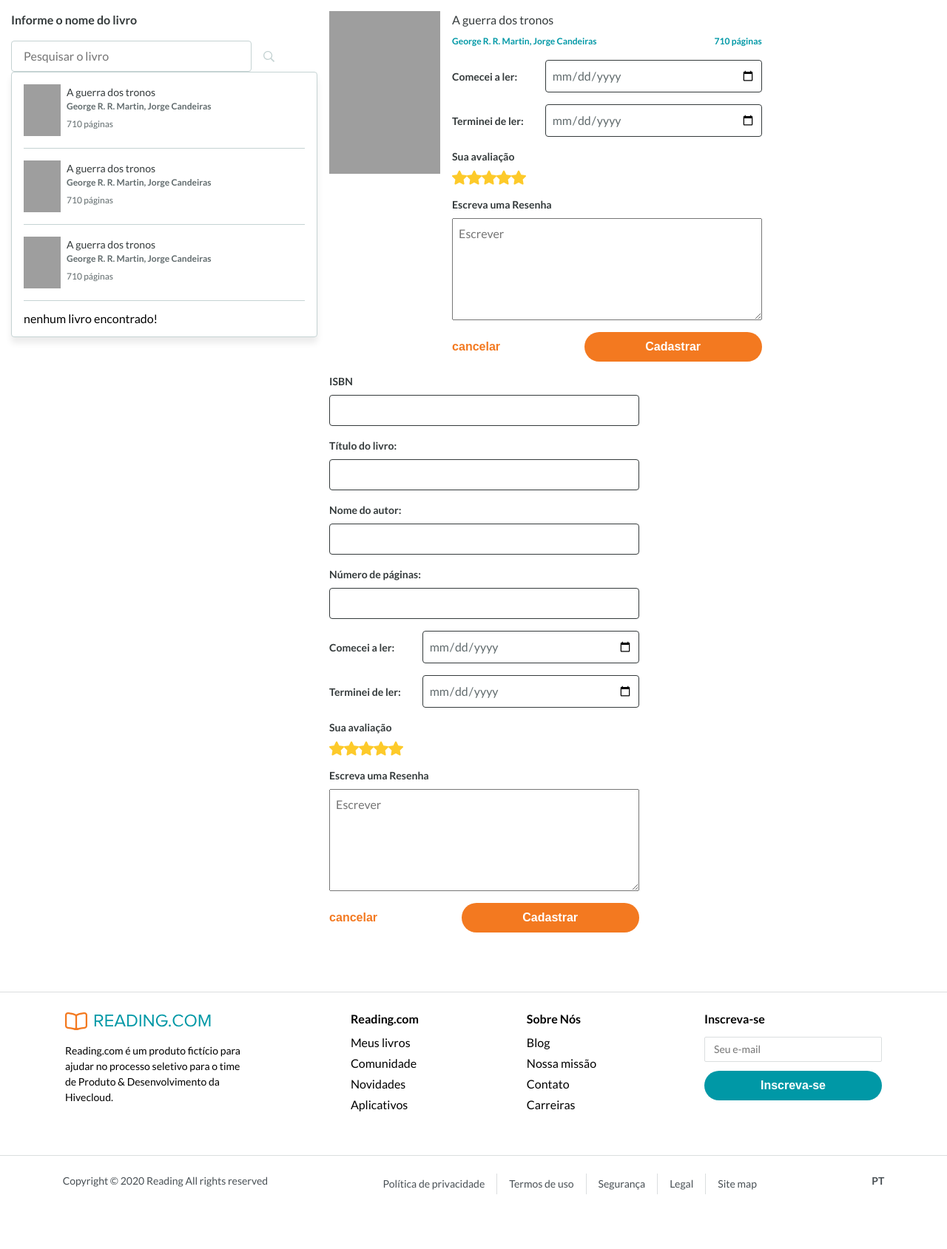
After one commit to marquinhosolis/edifywp, a WordPress theme: template themes/edifyTheme/src/pages/page-new-book.php in a window 1280 px wide. The commit adds this page. Shown: the part 434-2123 px from the top of the page at 74% size. Run offline with PHP 8.4 and a stand-in for WordPress, Linux system fonts and the light colour scheme; the site name, menu and one post (Sample post) are stand-ins, and other content is empty; grey boxes are pictures that could not be loaded.

Commit message:
Criando layout pagina adicionar novo livro

```diff
--- a/themes/edifyTheme/src/footer.php
+++ b/themes/edifyTheme/src/footer.php
@@ -30,7 +30,7 @@
             <div class="footerForm">
                 <strong>Inscreva-se</strong>
                 <input type="text" placeholder="Seu e-mail" />
-                <Button styleName="btn-default2">Inscreva-se</Button>
+                <Button class="btn btn-default2">Inscreva-se</Button>
             </div>
         </div>
     </div>
--- /dev/null
+++ b/themes/edifyTheme/src/pages/page-new-book.php
@@ -0,0 +1,217 @@
+<?php
+/*
+Template Name: New Book Page
+*/
+?>
+<?php get_header(); ?>
+<link rel="stylesheet" href="<?php echo get_stylesheet_directory_uri(); ?>/css/newBook-page.min.css">
+<main id="Novo">
+    <div class="container">
+        <div class="breadcrumbs">
+			<ul>
+				<li>
+					<img src="<?php echo get_template_directory_uri(); ?>/images/house.svg" alt="">
+				</li>
+				<li>
+					<a href="<?php echo site_url(); ?>">Meus livros</a>
+				</li>
+				<li>Adicionar Novo</li>
+			</ul>
+		</div>
+        <h1 class="tituloPagina">Adicionar Livro</h1>
+        <div class="inputBookWrapper">
+            <div>
+                <div class="searchBook">
+                    <label>Informe o nome do livro</label>
+                    <input
+                        type="search"
+                        id="searchBook"
+                        placeholder="Pesquisar o livro"
+                    />
+                    <img src="<?php echo get_template_directory_uri(); ?>/images/search.svg" alt="search icon">
+
+
+                    <div class="dropdownBooks">
+                        <ul>
+                            <li>
+                                <div class="bookCover">
+                                    <div class="content">
+                                        <img
+                                            src='https://covers.openlibrary.org/b/isbn/8562936529-L.jpg'
+                                            alt='A guerra dos tronos'
+                                        />
+                                    </div>
+                                </div>
+                                <div class="bookInfo">
+                                    <h2>A guerra dos tronos</h2>
+                                    <p class="author">
+                                        George R. R. Martin, Jorge Candeiras
+                                    </p>
+                                    <p class="pageCount">
+                                        <span>710</span> páginas
+                                    </p>
+                                </div>
+                            </li>
+                            <li>
+                                <div class="bookCover">
+                                    <div class="content">
+                                        <img
+                                            src='https://covers.openlibrary.org/b/isbn/8562936529-L.jpg'
+                                            alt='A guerra dos tronos'
+                                        />
+                                    </div>
+                                </div>
+                                <div class="bookInfo">
+                                    <h2>A guerra dos tronos</h2>
+                                    <p class="author">
+                                        George R. R. Martin, Jorge Candeiras
+                                    </p>
+                                    <p class="pageCount">
+                                        <span>710</span> páginas
+                                    </p>
+                                </div>
+                            </li>
+                            <li>
+                                <div class="bookCover">
+                                    <div class="content">
+                                        <img
+                                            src='https://covers.openlibrary.org/b/isbn/8562936529-L.jpg'
+                                            alt='A guerra dos tronos'
+                                        />
+                                    </div>
+                                </div>
+                                <div class="bookInfo">
+                                    <h2>A guerra dos tronos</h2>
+                                    <p class="author">
+                                        George R. R. Martin, Jorge Candeiras
+                                    </p>
+                                    <p class="pageCount">
+                                        <span>710</span> páginas
+                                    </p>
+                                </div>
+                            </li>
+                            <li>
+                                nenhum livro encontrado!
+                            </li>
+                        </ul>
+                    </div>
+                </div>
+                <span onClick={props.handleClickManualInput()}>
+                    <button class="btn btn-transparent addManualButton">
+                        <img src="<?php echo get_template_directory_uri();?>/images/plus.svg" alt="plus icon">
+                        Preencher manualmente
+                    </button>
+                </span>
+		    </div>
+            <div>
+                <div class="bookInput apiInput">
+                    <div class="bookCover">
+                        <div class="content">
+                            <img src='https://covers.openlibrary.org/b/isbn/8562936529-L.jpg' alt='A guerra dos tronos' />
+                        </div>
+                    </div>
+                    <div class="bookInfo">
+                        <h2>A guerra dos tronos</h2>
+                        <p class="author">
+                            <span>George R. R. Martin, Jorge Candeiras </span>
+                            <span>710 páginas</span>
+                        </p>
+                        <div class="inputWrapper">
+                            <label htmlFor="">Comecei a ler:</label>
+                            <input type="date" />
+                        </div>
+                        <div class="inputWrapper">
+                            <label htmlFor="">Terminei de ler: </label>
+                            <input type="date" />
+                        </div>
+                        <div class="inputWrapper">
+                            <p>Sua avaliação</p>
+                            <img src="<?php echo get_template_directory_uri();?>/images/star.svg" alt="stars rating">
+                            <img src="<?php echo get_template_directory_uri();?>/images/star.svg" alt="stars rating">
+                            <img src="<?php echo get_template_directory_uri();?>/images/star.svg" alt="stars rating">
+                            <img src="<?php echo get_template_directory_uri();?>/images/star.svg" alt="stars rating">
+                            <img src="<?php echo get_template_directory_uri();?>/images/star.svg" alt="stars rating">
+                        </div>
+                        <div class="inputWrapper">
+                            <p>Escreva uma Resenha</p>
+                            <textarea
+                                name=""
+                                id=""
+                                cols="30"
+                                rows="5"
+                                placeholder="Escrever"
+                            ></textarea>
+                        </div>
+                        <div class="bookInputButtons">
+                            <span onClick={props.cancelInput()}>
+                                <button class="btn btn-transparent">
+                                    cancelar
+                                </button>
+                            </span>
+                            <Button class="btn btn-default">
+                                Cadastrar
+                            </Button>
+                        </div>
+                    </div>
+                </div>
+                <div class="bookInput manualInput">
+                    <div class="bookInfo">
+                        <div class="inputWrapper">
+                            <p>ISBN</p>
+                            <input type="text" />
+                        </div>
+                        <div class="inputWrapper">
+                            <p>Título do livro:</p>
+                            <input type="text" />
+                        </div>
+                        <div class="inputWrapper">
+                            <p>Nome do autor:</p>
+                            <input type="text" />
+                        </div>
+                        <div class="inputWrapper">
+                            <p>Número de páginas:</p>
+                            <input type="tel" />
+                        </div>
+                        <div class="inputWrapper">
+                            <label htmlFor="">Comecei a ler:</label>
+                            <input type="date" />
+                        </div>
+                        <div class="inputWrapper">
+                            <label htmlFor="">Terminei de ler: </label>
+                            <input type="date" />
+                        </div>
+                        <div class="inputWrapper">
+                            <p>Sua avaliação</p>
+                            <img src="<?php echo get_template_directory_uri();?>/images/star.svg" alt="stars rating">
+                            <img src="<?php echo get_template_directory_uri();?>/images/star.svg" alt="stars rating">
+                            <img src="<?php echo get_template_directory_uri();?>/images/star.svg" alt="stars rating">
+                            <img src="<?php echo get_template_directory_uri();?>/images/star.svg" alt="stars rating">
+                            <img src="<?php echo get_template_directory_uri();?>/images/star.svg" alt="stars rating">
+                        </div>
+                        <div class="inputWrapper">
+                            <p>Escreva uma Resenha</p>
+                            <textarea
+                                name=""
+                                id=""
+                                cols="30"
+                                rows="5"
+                                placeholder="Escrever"
+                            ></textarea>
+                        </div>
+                        <div class="bookInputButtons">
+                            <span>
+                                <button class="btn btn-transparent">
+                                    cancelar
+                                </button>
+                            </span>
+                            <button class="btn btn-default">
+                                Cadastrar
+                            </button>
+                        </div>
+                    </div>
+                </div>
+            </div>
+        </div>
+    </div>
+</main>
+<?php get_footer(); ?>
--- /dev/null
+++ b/themes/edifyTheme/src/scss/newBook-page.scss
@@ -0,0 +1,304 @@
+@import './variables';
+
+// BREADCRUMBS
+.breadcrumbs {
+	padding-top: 24px;
+	ul {
+		display: flex;
+		li {
+			font-family: Lato;
+			font-size: 12px;
+			font-style: normal;
+			font-weight: 400;
+			line-height: 18px;
+			letter-spacing: 0em;
+			text-align: left;
+			a {
+				text-decoration: none;
+				color: inherit;
+			}
+			&:after {
+				content: '>';
+				display: inline-block;
+				margin: 0 6px;
+			}
+			&:last-child {
+				color: #616b6d;
+				&:after {
+					display: none;
+				}
+			}
+		}
+	}
+}
+
+.tituloPagina {
+	margin-top: 8px;
+	margin-bottom: 16px;
+	font-family: Lato;
+	font-size: 24px;
+	font-style: normal;
+	font-weight: 400;
+	line-height: 43px;
+	letter-spacing: 0em;
+	text-align: left;
+	color: #616b6d;
+}
+
+.inputBookWrapper {
+	@media (min-width: 768px) {
+		display: flex;
+		gap: 16px;
+	}
+}
+
+.searchBook {
+	position: relative;
+	.dropdownBooks {
+		position: absolute;
+		bottom: 0;
+		transform: translate(0, 100%);
+	}
+}
+
+// SEARCH BOX
+.searchBook {
+	padding-top: 16px;
+	display: flex;
+	justify-content: flex-start;
+	align-items: center;
+	flex-wrap: wrap;
+	label {
+		width: 100%;
+		display: block;
+		margin-bottom: 16px;
+		font-family: Lato;
+		font-size: 16px;
+		font-style: normal;
+		font-weight: 700;
+		line-height: 24px;
+		letter-spacing: 0em;
+		text-align: left;
+		color: #343a3b;
+	}
+	input {
+		width: 100%;
+		max-width: 325px;
+		margin-right: 16px;
+		padding: 8px 16px;
+		border: 1px solid #c5d3d3;
+		border-radius: 4px;
+		font-family: Lato;
+		font-size: 16px;
+		font-style: normal;
+		font-weight: 400;
+		line-height: 24px;
+		letter-spacing: 0em;
+		text-align: left;
+	}
+}
+.addManualButton {
+	margin: 24px 0;
+	font-family: Lato;
+	font-size: 16px;
+	font-style: normal;
+	font-weight: 700;
+	line-height: 24px;
+	letter-spacing: 0em;
+	text-align: center;
+	color: $default;
+}
+
+// DROPDOWN BOOKS
+.dropdownBooks {
+	// display: none;
+	width: 100%;
+	max-width: 495px;
+	max-height: 400px;
+	overflow: auto;
+	background: #ffffff;
+	border: 1px solid #c5d3d3;
+	box-sizing: border-box;
+	box-shadow: 0px 8px 8px rgba(0, 0, 0, 0.08);
+	border-radius: 4px;
+	ul {
+		padding: 0 16px;
+		li {
+			cursor: pointer;
+			padding: 16px 0;
+			border-bottom: 1px solid #c5d3d3;
+			display: flex;
+			align-items: flex-start;
+			gap: 8px;
+			.bookCover {
+				width: 50px;
+				@include aspect-ratio(50, 70);
+				background: #ececec;
+				img {
+					height: 100%;
+					width: 100%;
+					object-fit: cover;
+					object-position: center center;
+				}
+			}
+			.bookInfo {
+				flex: 1;
+				h2 {
+					font-family: Lato;
+					font-size: 14px;
+					font-style: normal;
+					font-weight: 400;
+					line-height: 21px;
+					letter-spacing: 0em;
+					text-align: left;
+					color: #343a3b;
+				}
+				.author {
+					margin-bottom: 6px;
+					font-family: Lato;
+					font-size: 12px;
+					font-style: normal;
+					font-weight: 700;
+					line-height: 18px;
+					letter-spacing: 0em;
+					text-align: left;
+					color: #616b6d;
+				}
+				.pageCount {
+					font-family: Lato;
+					font-size: 12px;
+					font-style: normal;
+					font-weight: 400;
+					line-height: 18px;
+					letter-spacing: 0em;
+					text-align: left;
+					color: #616b6d;
+				}
+			}
+			&:last-child {
+				border: 0;
+			}
+		}
+	}
+}
+
+// BOOK INPUT
+.bookInput {
+	padding-top: 16px;
+	.bookCover {
+		width: 150px;
+		margin-bottom: 16px;
+		@include aspect-ratio(150, 220);
+		background: #ececec;
+		.content {
+			img {
+				width: 100%;
+				height: 100%;
+				object-fit: cover;
+				object-position: center center;
+			}
+		}
+	}
+	.bookInfo {
+		h2 {
+			margin-bottom: 8px;
+			font-family: Lato;
+			font-size: 16px;
+			font-style: normal;
+			font-weight: 400;
+			line-height: 24px;
+			letter-spacing: 0em;
+			text-align: left;
+			color: #343a3b;
+		}
+		.author {
+			margin-bottom: 16px;
+			font-family: Lato;
+			font-size: 12px;
+			font-style: normal;
+			font-weight: 700;
+			line-height: 18px;
+			letter-spacing: 0em;
+			text-align: left;
+			color: #0098a6;
+			display: flex;
+			align-items: center;
+			justify-content: space-between;
+		}
+		.inputWrapper {
+			position: relative;
+			display: flex;
+			align-items: center;
+			flex-wrap: wrap;
+			margin-bottom: 16px;
+			font-family: Lato;
+			font-size: 14px;
+			font-style: normal;
+			font-weight: 700;
+			line-height: 21px;
+			letter-spacing: 0em;
+			text-align: left;
+			color: #343a3b;
+			label {
+				width: 40%;
+				@media (min-width: 1024px) {
+					width: 30%;
+				}
+			}
+			input {
+				width: 100%;
+				padding: 8px;
+				border: 1px solid #343a3b;
+				border-radius: 4px;
+				font-family: Lato;
+				font-size: 16px;
+				font-style: normal;
+				font-weight: 400;
+				line-height: 24px;
+				letter-spacing: 0em;
+				text-align: left;
+				color: #616b6d;
+			}
+			input[type='date'] {
+				width: 60%;
+				@media (min-width: 1024px) {
+					width: 70%;
+				}
+			}
+			textarea {
+				width: 100%;
+				padding: 8px;
+				font-family: Lato;
+				font-size: 16px;
+				font-style: normal;
+				font-weight: 400;
+				line-height: 24px;
+				letter-spacing: 0em;
+				text-align: left;
+				color: #616b6d;
+			}
+			p {
+				width: 100%;
+				margin-bottom: 8px;
+			}
+			svg {
+				font-size: 20px;
+				fill: #dbdedf;
+				margin-right: 8px;
+			}
+		}
+		.bookInputButtons {
+			display: flex;
+			align-items: center;
+			justify-content: space-between;
+			.btn-transparent {
+				margin-right: 16px;
+			}
+		}
+	}
+	@media (min-width: 768px) {
+		display: flex;
+		align-items: flex-start;
+		gap: 16px;
+	}
+}
--- a/themes/edifyTheme/src/scss/style.scss
+++ b/themes/edifyTheme/src/scss/style.scss
@@ -28,6 +28,7 @@ body {
 	padding: 8px;
 	width: 240px;
 	border-radius: 64px;
+	border: 0;
 	cursor: pointer;
 }
 
```
Also changed, not shown: themes/edifyTheme/src/css/newBook-page.min.css (added), themes/edifyTheme/src/css/style.min.css, themes/edifyTheme/src/images/house.svg (added), themes/edifyTheme/src/images/plus.svg (added), themes/edifyTheme/src/images/search.svg (added).
